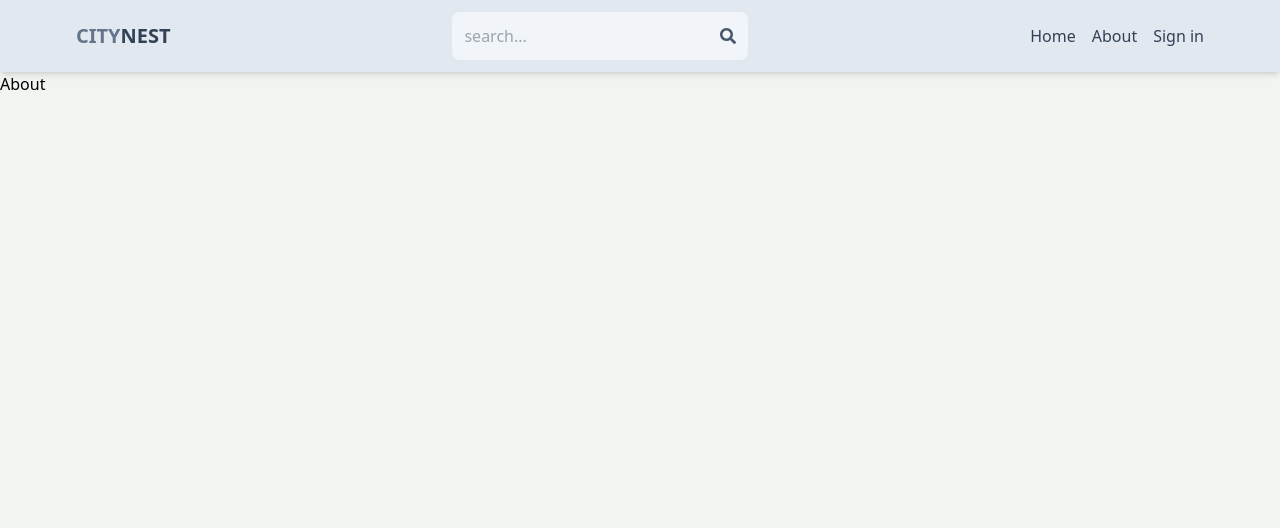
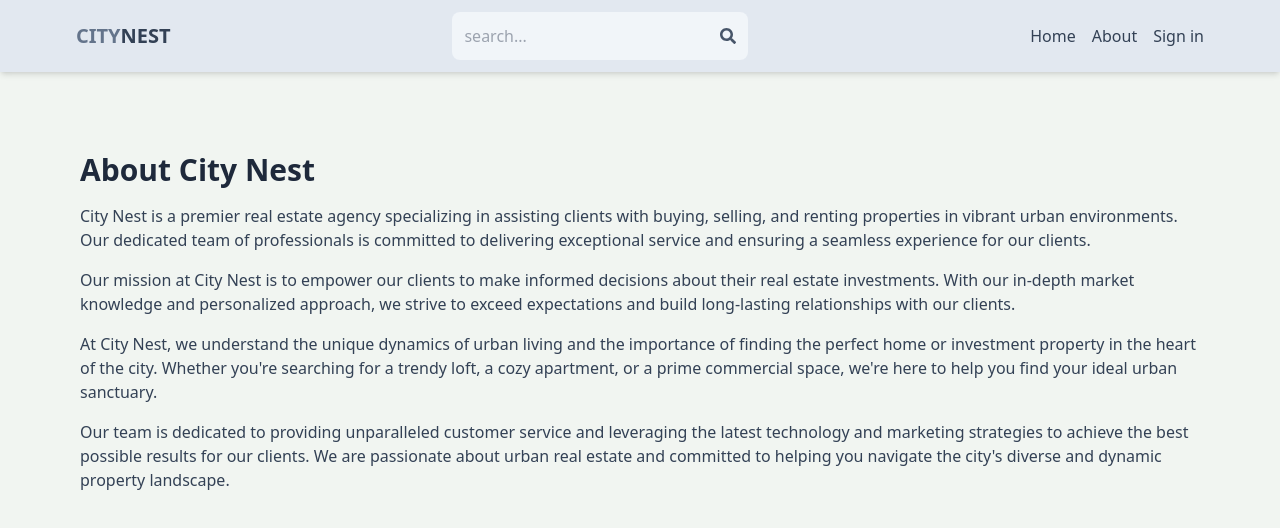
Before and after one commit to sum1t-here/CityNest, a React (Vite) app in the folder client/: page /about in a window 1280 px wide. Shown: the top 528 px of the page. Built offline with nearby package versions, Linux system fonts and the light colour scheme; no server answers.

Commit message:
Complete about page

```diff
--- a/client/src/Pages/About.jsx
+++ b/client/src/Pages/About.jsx
@@ -1,7 +1,36 @@
 function About() {
   return (
-    <div>
-      <h1>About</h1>
+    <div className='py-20 px-4 max-w-6xl mx-auto'>
+      <h1 className='text-3xl font-bold mb-4 text-slate-800'>
+        About City Nest
+      </h1>
+      <p className='mb-4 text-slate-700'>
+        City Nest is a premier real estate agency specializing in assisting
+        clients with buying, selling, and renting properties in vibrant urban
+        environments. Our dedicated team of professionals is committed to
+        delivering exceptional service and ensuring a seamless experience for
+        our clients.
+      </p>
+      <p className='mb-4 text-slate-700'>
+        Our mission at City Nest is to empower our clients to make informed
+        decisions about their real estate investments. With our in-depth market
+        knowledge and personalized approach, we strive to exceed expectations
+        and build long-lasting relationships with our clients.
+      </p>
+      <p className='mb-4 text-slate-700'>
+        At City Nest, we understand the unique dynamics of urban living and the
+        importance of finding the perfect home or investment property in the
+        heart of the city. Whether you're searching for a trendy loft, a cozy
+        apartment, or a prime commercial space, we're here to help you find your
+        ideal urban sanctuary.
+      </p>
+      <p className='mb-4 text-slate-700'>
+        Our team is dedicated to providing unparalleled customer service and
+        leveraging the latest technology and marketing strategies to achieve the
+        best possible results for our clients. We are passionate about urban
+        real estate and committed to helping you navigate the city's diverse and
+        dynamic property landscape.
+      </p>
     </div>
   );
 }
```
